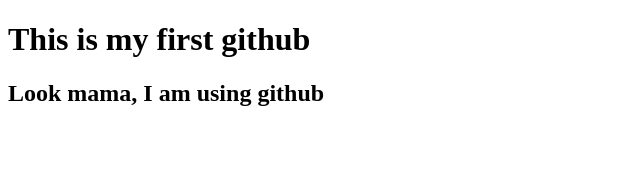
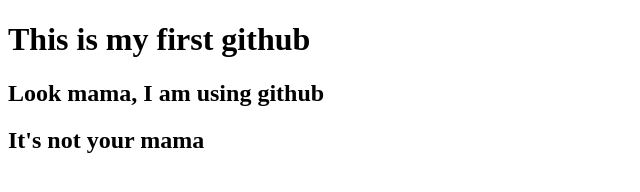
Before and after one commit to KKGHOSE2021/my-first-website, a plain HTML site: page index.html in a window 1280 px wide. Shown: the whole page, without its empty margins (0-640 px from the left). Drawn offline with Linux system fonts and the light colour scheme.

Commit message:
Update index.html

```diff
--- a/index.html
+++ b/index.html
@@ -8,5 +8,6 @@
 <body>
     <h1>This is my first github</h1>
     <h2>Look mama, I am using github</h2>
+    <h2>It's not your mama</h2>
 </body>
 </html>
```
